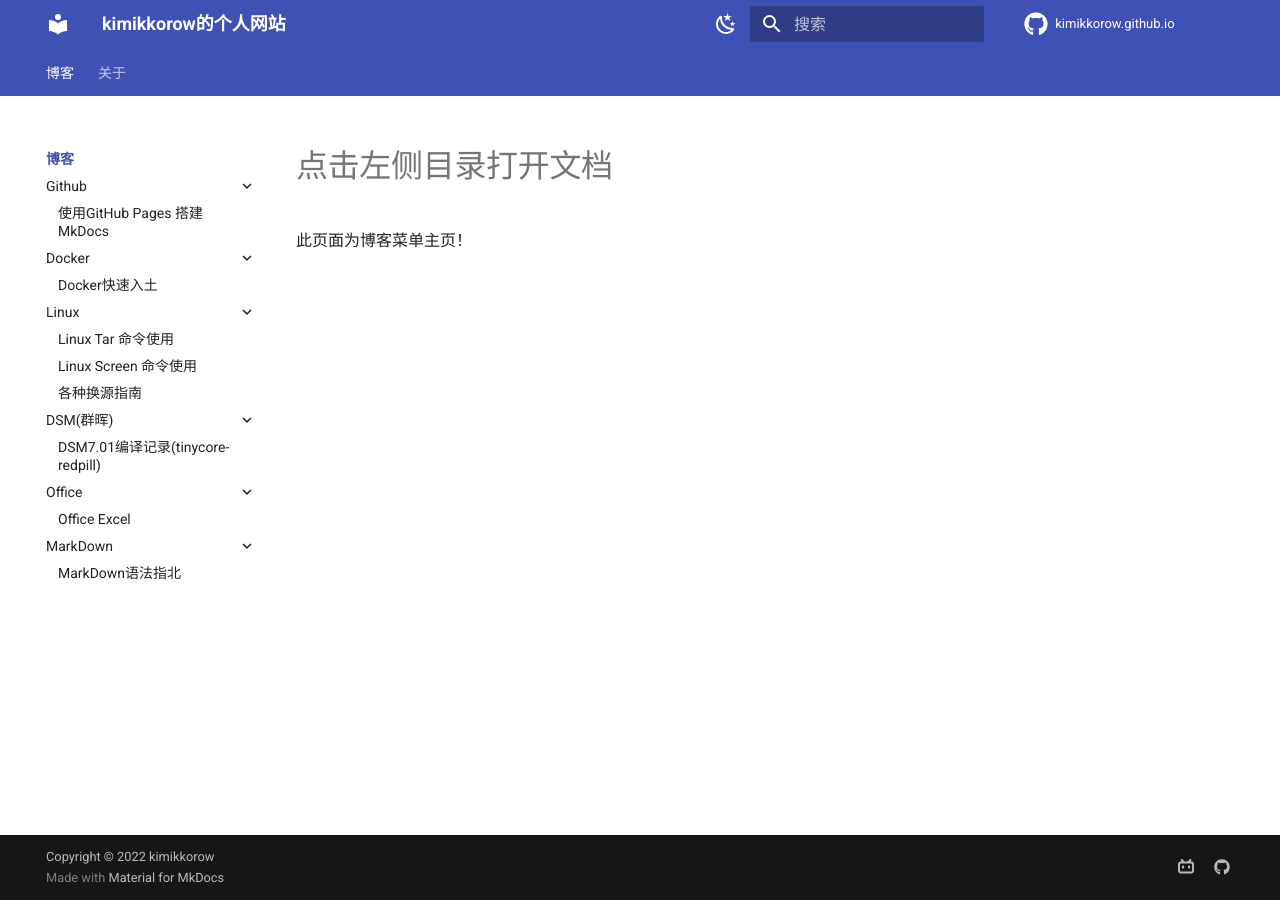
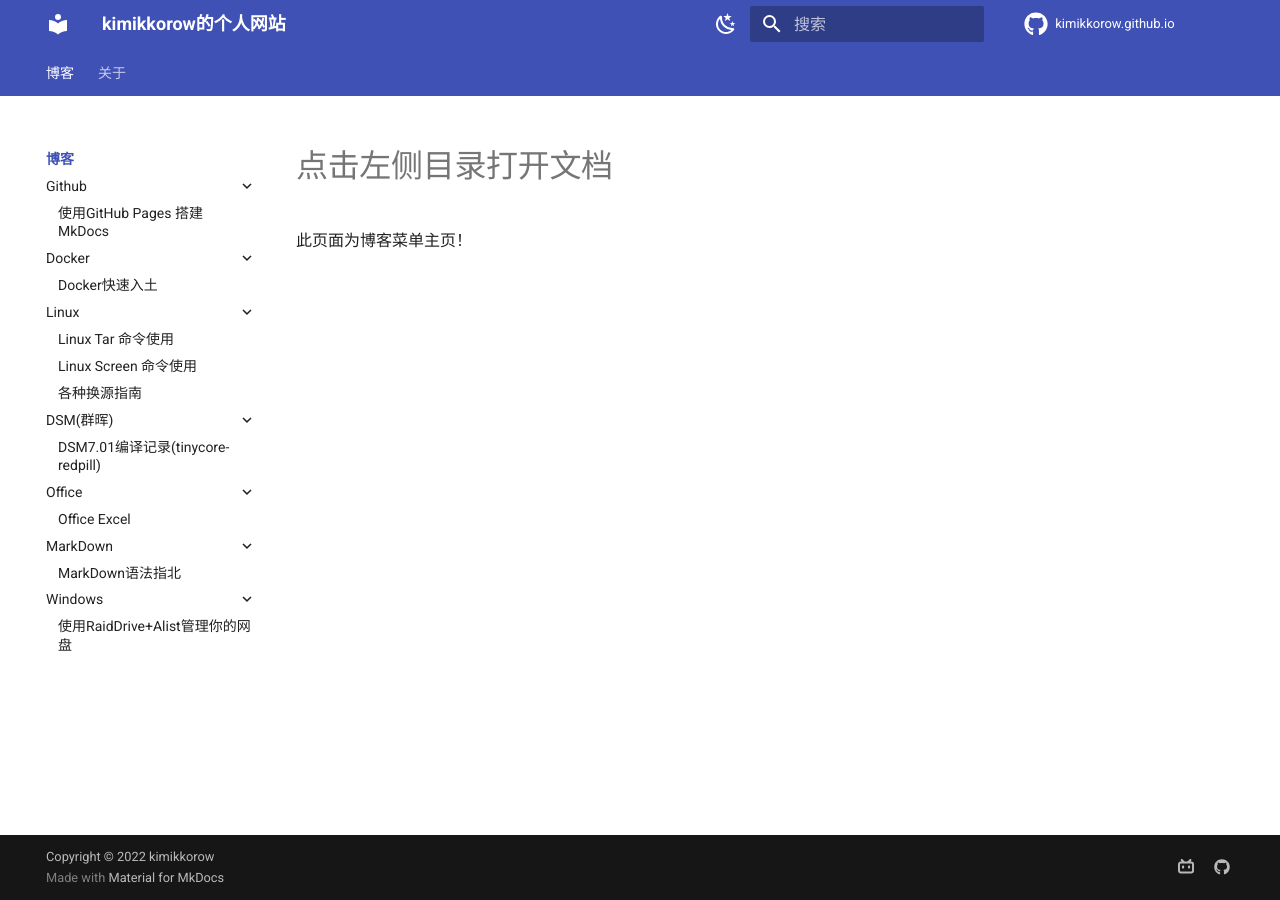
Before and after one commit to kimikkorow/kimikkorow.github.io, an MkDocs documentation site: the page built from docs/blog/index.md, in a window 1280 px wide. Built offline with MkDocs 1.6.1 and Material for MkDocs 9.7.7, drawn with Linux system fonts in a browser that asks for light colours; comment, search, counter and statistics services are not loaded.

Commit message:
Update mkdocs.yml

```diff
--- a/mkdocs.yml
+++ b/mkdocs.yml
@@ -65,6 +65,9 @@ nav:  # 此处定义目录结构
        - blog/Office Excel.md
     - MarkDown:
        - blog/MarkDown语法指北.md
+    - Windows:
+       - blog/使用RaidDrive+Alist管理你的网盘.md
+
   - 关于:  # 顶部大分类
     - about/index.md  # 大分类主页，点击顶部分类后显示的页面
     - 导航页:  # 小分类（点击展开下级条目）
```
